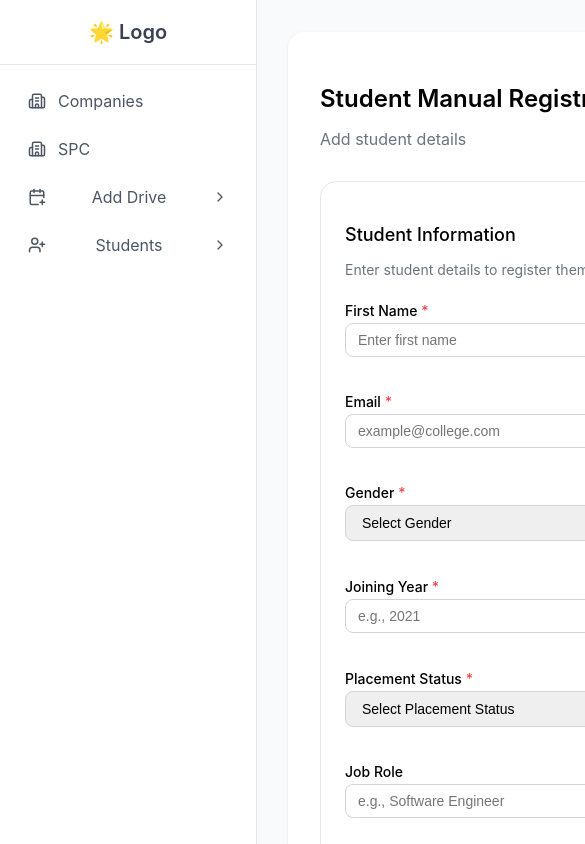
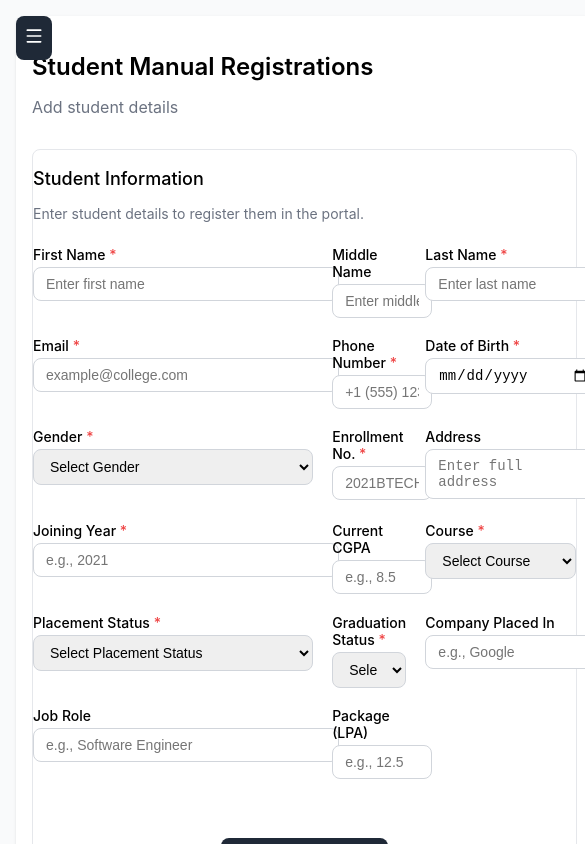
Before and after one commit to Kishan-Thanki/placemate, a React (Vite) app in the folder frontend/: page / in a window 390 px wide. Shown: the top 844 px of the page, 585 px wide, since content can reach past the window. Built offline with nearby package versions, Linux system fonts and the light colour scheme.

Commit message:
student: responsive

```diff
--- a/frontend/src/components/Sidebar.jsx
+++ b/frontend/src/components/Sidebar.jsx
@@ -8,7 +8,9 @@ import {
   ChevronRight,
   GraduationCap,
   Users,
-  Briefcase
+  Briefcase,
+  Menu,
+  X
 } from "lucide-react";
 import { Link } from "react-router-dom";
 
@@ -18,6 +20,8 @@ export default function Sidebar() {
     'students': false
   });
 
+  const [isMobileMenuOpen, setIsMobileMenuOpen] = useState(false);
+
   const toggleExpanded = (itemKey) => {
     setExpandedItems(prev => ({
       ...prev,
@@ -25,8 +29,25 @@ export default function Sidebar() {
     }));
   };
 
+  const toggleMobileMenu = () => {
+    setIsMobileMenuOpen(!isMobileMenuOpen);
+  };
+
+  const closeMobileMenu = () => {
+    setIsMobileMenuOpen(false);
+  };
+
   return (
-    <aside className="sidebar">
+    <>
+      <button
+        className="mobile-menu-btn"
+        onClick={toggleMobileMenu}
+        aria-label="Toggle menu"
+      >
+        {isMobileMenuOpen ? <X size={20} /> : <Menu size={20} />}
+      </button>
+
+      <aside className={`sidebar ${isMobileMenuOpen ? 'open' : ''}`}>
       <div className="logo">
         <span>🌟 Logo</span>
       </div>
@@ -36,11 +57,13 @@ export default function Sidebar() {
           icon={<Building2 size={18} />}
           text="Companies"
           link="/companies"
+          onLinkClick={closeMobileMenu}
         />
         <SidebarLink
           icon={<Building2 size={18} />}
           text="SPC"
           link="/spc"
+          onLinkClick={closeMobileMenu}
         />
 
         <ExpandableSidebarLink
@@ -49,6 +72,7 @@ export default function Sidebar() {
           itemKey="add-drive"
           isExpanded={expandedItems['add-drive']}
           onToggle={toggleExpanded}
+          onLinkClick={closeMobileMenu}
           subItems={[
             { icon: <FileText size={16} />, text: "Basic Details", link: "/add-drive/basic-details" },
             { icon: <FileText size={16} />, text: "Job Details", link: "/add-drive/job-details" }
@@ -61,6 +85,7 @@ export default function Sidebar() {
           itemKey="students"
           isExpanded={expandedItems['students']}
           onToggle={toggleExpanded}
+          onLinkClick={closeMobileMenu}
           subItems={[
             {
               icon: <GraduationCap size={16} />,
@@ -77,13 +102,14 @@ export default function Sidebar() {
         />
       </nav>
     </aside>
+    </>
   );
 }
 
-function SidebarLink({ icon, text, link }) {
+function SidebarLink({ icon, text, link, onLinkClick }) {
   if (link) {
     return (
-      <Link to={link} className="sidebar-link">
+      <Link to={link} className="sidebar-link" onClick={onLinkClick}>
         {icon}
         <span>{text}</span>
       </Link>
@@ -97,7 +123,7 @@ function SidebarLink({ icon, text, link }) {
   );
 }
 
-function ExpandableSidebarLink({ icon, text, itemKey, isExpanded, onToggle, subItems }) {
+function ExpandableSidebarLink({ icon, text, itemKey, isExpanded, onToggle, subItems, onLinkClick }) {
   return (
     <div>
       <div
@@ -114,7 +140,7 @@ function ExpandableSidebarLink({ icon, text, itemKey, isExpanded, onToggle, subI
         <div className="sub-items">
           {subItems.map((subItem, index) => (
             subItem.link ? (
-              <Link key={index} to={subItem.link} className="sidebar-link sub-item">
+              <Link key={index} to={subItem.link} className="sidebar-link sub-item" onClick={onLinkClick}>
                 {subItem.icon}
                 <span>{subItem.text}</span>
               </Link>
--- a/frontend/src/styles/index.css
+++ b/frontend/src/styles/index.css
@@ -21,6 +21,47 @@ body, html, #root {
   position: fixed;
   top: 0;
   left: 0;
+  z-index: 1000;
+  transition: transform 0.3s ease;
+}
+
+/* Mobile menu button */
+.mobile-menu-btn {
+  display: none;
+  position: fixed;
+  top: 1rem;
+  left: 1rem;
+  z-index: 1001;
+  background: #1f2937;
+  color: white;
+  border: none;
+  padding: 0.5rem;
+  border-radius: 0.5rem;
+  cursor: pointer;
+}
+
+/* Mobile sidebar */
+@media (max-width: 768px) {
+  .mobile-menu-btn {
+    display: block;
+  }
+
+  .sidebar {
+    width: 100%;
+    transform: translateX(-100%);
+  }
+
+  .sidebar.open {
+    transform: translateX(0);
+  }
+
+  .sidebar .logo {
+    padding: 1rem;
+  }
+
+  .sidebar nav {
+    padding: 0.5rem;
+  }
 }
 
 .sidebar .logo {
@@ -96,6 +137,15 @@ body, html, #root {
   margin-left: 16rem;
   flex: 1;
   padding: 2rem;
+  transition: margin-left 0.3s ease;
+}
+
+/* Mobile main content */
+@media (max-width: 768px) {
+  .main-content {
+    margin-left: 0;
+    padding: 1rem;
+  }
 }
 
 .registration-form {
@@ -105,6 +155,15 @@ body, html, #root {
   padding: 2rem;
   max-width: 72rem;
   margin: 0 auto;
+}
+
+/* Mobile registration form */
+@media (max-width: 768px) {
+  .registration-form {
+    padding: 1rem;
+    margin: 0;
+    border-radius: 0.5rem;
+  }
 }
 
 .registration-form h2 {
@@ -122,6 +181,14 @@ body, html, #root {
   border: 1px solid #e5e7eb;
   border-radius: 1rem;
   padding: 1.5rem;
+}
+
+/* Mobile form section (general) */
+@media (max-width: 768px) {
+  .form-section {
+    padding: 1rem;
+    border-radius: 0.5rem;
+  }
 }
 
 .form-section h3 {
@@ -161,12 +228,31 @@ textarea {
   gap: 1.25rem;
 }
 
+/* Tablet and desktop form grid */
 @media (min-width: 768px) {
+  .form-grid {
+    grid-template-columns: repeat(2, 1fr);
+  }
+}
+
+@media (min-width: 1024px) {
   .form-grid {
     grid-template-columns: repeat(3, 1fr);
   }
   .textarea-full {
     grid-column: span 3;
+  }
+}
+
+/* Mobile form adjustments */
+@media (max-width: 767px) {
+  .form-grid {
+    grid-template-columns: 1fr;
+    gap: 1rem;
+  }
+
+  .textarea-full {
+    grid-column: span 1;
   }
 }
 
@@ -177,10 +263,21 @@ button {
   border-radius: 0.5rem;
   font-weight: 500;
   transition: all 0.2s ease;
+  cursor: pointer;
+  border: none;
 }
 
 button:hover {
   background-color: #111827;
+}
+
+/* Mobile button improvements */
+@media (max-width: 768px) {
+  button {
+    padding: 0.75rem 1.5rem;
+    font-size: 1rem;
+    min-height: 44px; /* Touch-friendly minimum size */
+  }
 }
 
 .registered-students-page {
@@ -201,12 +298,36 @@ button:hover {
   margin-bottom: 1.5rem;
 }
 
+/* Mobile registered students page */
+@media (max-width: 768px) {
+  .registered-students-page {
+    padding: 1rem;
+  }
+
+  .registered-students-page h2 {
+    font-size: 1.25rem;
+  }
+}
+
 .filter-bar {
   display: flex;
   align-items: center;
   gap: 10px;
   flex-wrap: wrap;
   margin-bottom: 1rem;
+}
+
+/* Mobile filter bar */
+@media (max-width: 768px) {
+  .filter-bar {
+    flex-direction: column;
+    align-items: stretch;
+    gap: 0.5rem;
+  }
+
+  .filter-bar > * {
+    width: 100%;
+  }
 }
 
 .search-box {
@@ -254,6 +375,23 @@ button:hover {
   border-radius: 10px;
   overflow: hidden;
   box-shadow: 0 1px 3px rgba(0, 0, 0, 0.1);
+}
+
+/* Mobile table */
+@media (max-width: 768px) {
+  .students-table {
+    font-size: 0.875rem;
+  }
+
+  .students-table th,
+  .students-table td {
+    padding: 8px 12px;
+  }
+
+  .students-table th:nth-child(n+4),
+  .students-table td:nth-child(n+4) {
+    display: none;
+  }
 }
 
 .students-table th,
@@ -326,6 +464,13 @@ button:hover {
   color: #333;
 }
 
+/* Mobile add-drive page */
+@media (max-width: 768px) {
+  .add-drive-page {
+    padding: 1rem;
+  }
+}
+
 .header h2 {
   font-size: 1.5rem;
   font-weight: 600;
@@ -343,6 +488,14 @@ button:hover {
   margin: auto;
 }
 
+/* Mobile form section */
+@media (max-width: 768px) {
+  .form-section {
+    margin: 0;
+    padding: 0;
+  }
+}
+
 .form-card {
   background: #fff;
   border: 1px solid #eee;
@@ -350,6 +503,14 @@ button:hover {
   padding: 1.8rem;
   margin-bottom: 2rem;
   box-shadow: 0 1px 4px rgba(0, 0, 0, 0.04);
+}
+
+/* Mobile form card */
+@media (max-width: 768px) {
+  .form-card {
+    padding: 1rem;
+    margin-bottom: 1rem;
+  }
 }
 
 .section-title {
@@ -400,6 +561,18 @@ button:hover {
   gap: 1rem;
 }
 
+/* Mobile form actions */
+@media (max-width: 768px) {
+  .form-actions {
+    flex-direction: column;
+    gap: 0.5rem;
+  }
+
+  .form-actions button {
+    width: 100%;
+  }
+}
+
 .cancel-btn,
 .next-btn {
   padding: 0.6rem 1.5rem;
```
